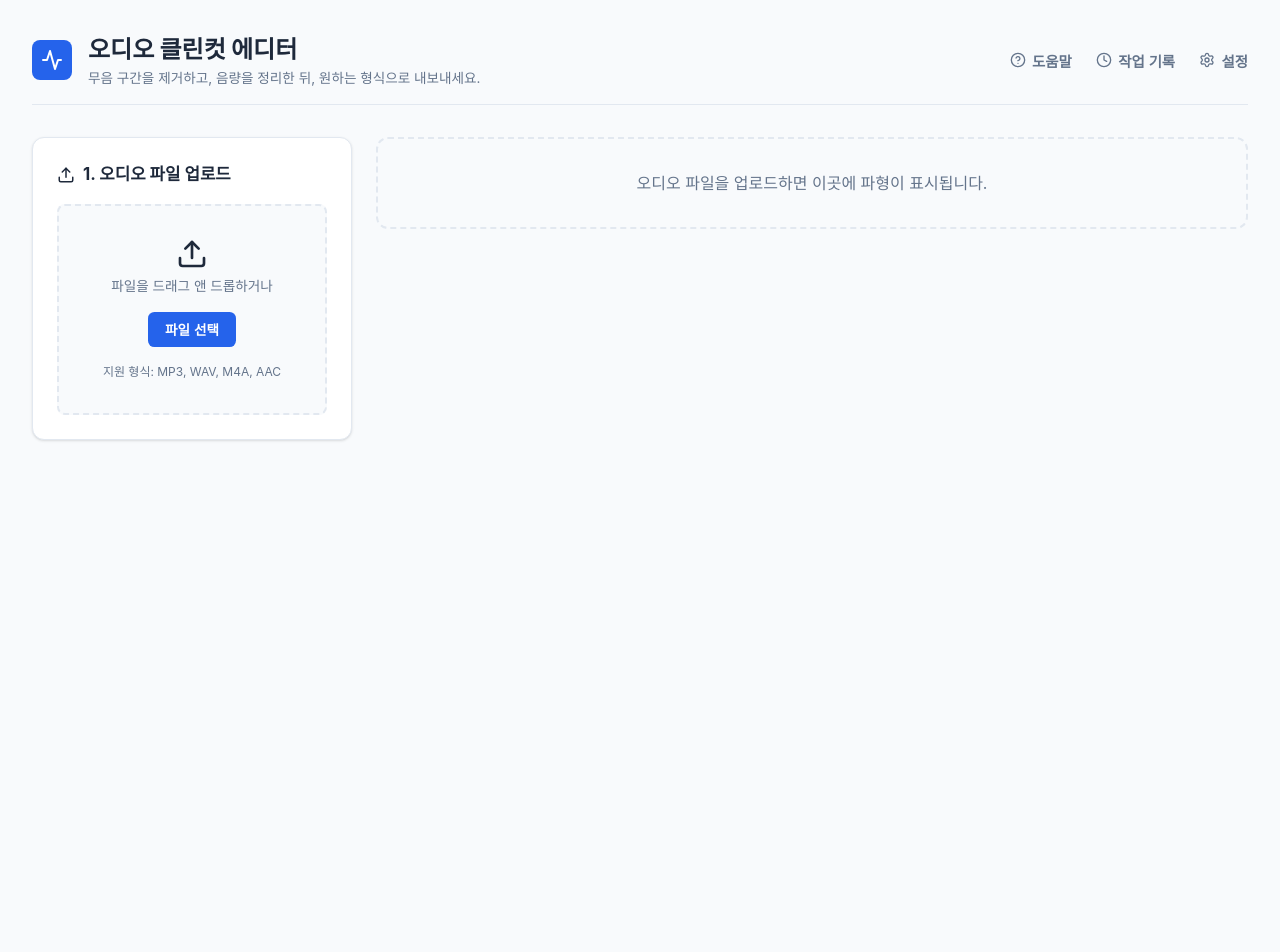
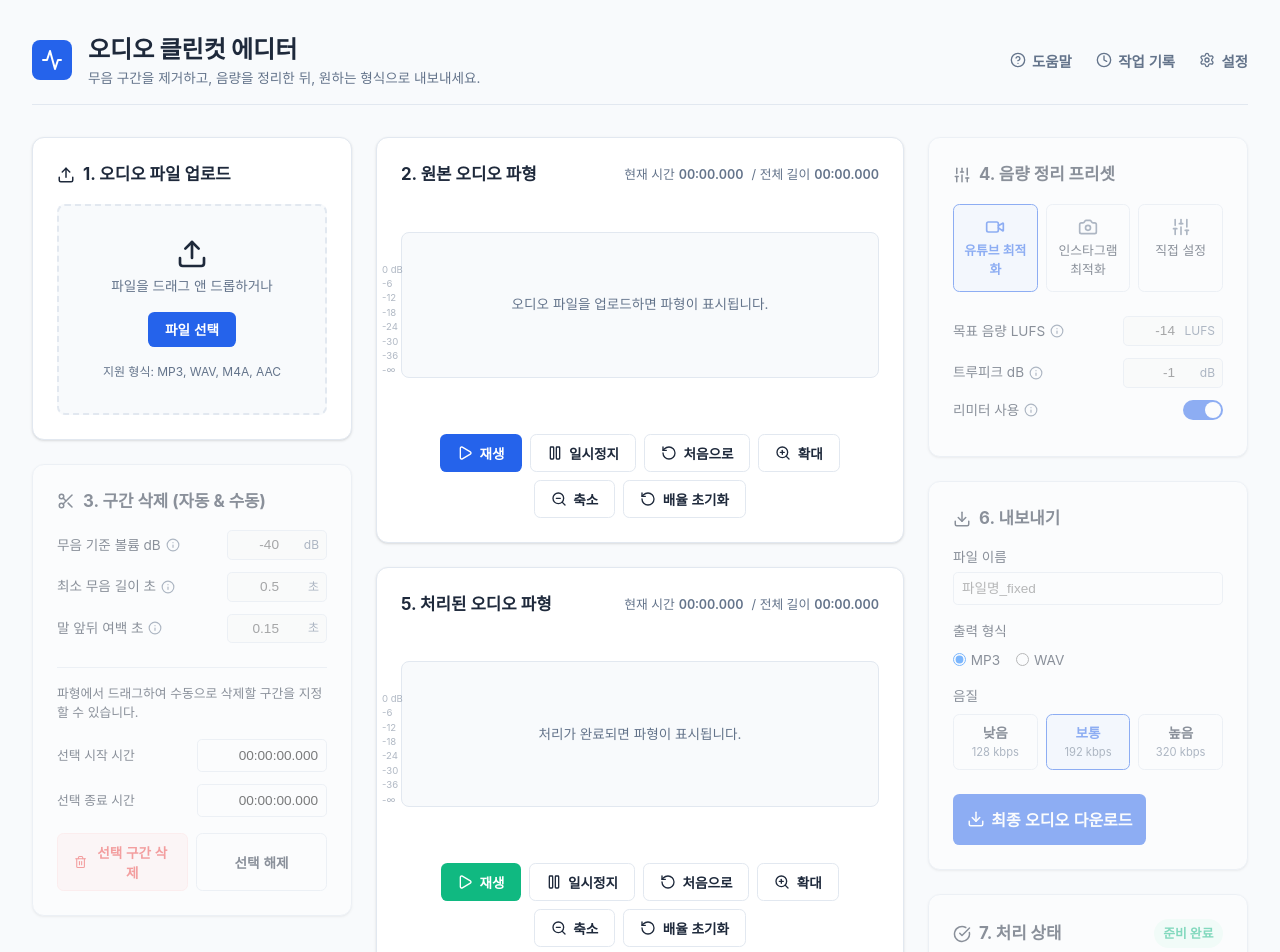
Before and after one commit to Jipsa2ho/ClearAudio, a React (Vite) app in the folder client/: page / in a window 1280 px wide. Shown: the top 952 px of the page. Before the commit the page ends 800 px from the top, so only its background shows below. Built offline with nearby package versions, Linux system fonts and the light colour scheme.

Commit message:
Fix: always show full UI, fix flickering on file upload

```diff
--- a/client/src/App.jsx
+++ b/client/src/App.jsx
@@ -292,6 +292,7 @@ function App() {
   };
 
   const clearSelection = () => {
+    if (!wsOriginal.current) { setSelectedRange(null); return; }
     const regions = wsOriginal.current.plugins.find(p => p instanceof RegionsPlugin);
     if (regions) regions.getRegions().forEach(r => { if (!r.id.startsWith('silence-')) r.remove(); });
     setSelectedRange(null);
@@ -370,27 +371,26 @@ function App() {
             </div>
           </div>
 
-          {file && (
-            <div className="card">
+          <div className="card" style={{opacity: file ? 1 : 0.5, pointerEvents: file ? 'auto' : 'none'}}>
             <h2 className="section-title"><Scissors size={18} /> 3. 구간 삭제 (자동 & 수동)</h2>
             <div className="input-row">
               <label>무음 기준 볼륨 dB <Info size={14} className="info-icon"/></label>
               <div className="input-with-unit">
-                  <input type="number" value={threshold} onChange={(e) => setThreshold(e.target.value)} />
+                <input type="number" value={threshold} onChange={(e) => setThreshold(e.target.value)} disabled={!file} />
                 <span className="unit">dB</span>
               </div>
             </div>
             <div className="input-row">
               <label>최소 무음 길이 초 <Info size={14} className="info-icon"/></label>
               <div className="input-with-unit">
-                  <input type="number" step="0.1" value={minSilence} onChange={(e) => setMinSilence(e.target.value)} />
+                <input type="number" step="0.1" value={minSilence} onChange={(e) => setMinSilence(e.target.value)} disabled={!file} />
                 <span className="unit">초</span>
               </div>
             </div>
             <div className="input-row">
               <label>말 앞뒤 여백 초 <Info size={14} className="info-icon"/></label>
               <div className="input-with-unit">
-                  <input type="number" step="0.01" value={padding} onChange={(e) => setPadding(e.target.value)} />
+                <input type="number" step="0.01" value={padding} onChange={(e) => setPadding(e.target.value)} disabled={!file} />
                 <span className="unit">초</span>
               </div>
             </div>
@@ -407,17 +407,14 @@ function App() {
               <input type="text" readOnly value={selectedRange ? formatTime(selectedRange.end) : '00:00:00.000'} style={{width:'130px', textAlign:'right'}} />
             </div>
             <div style={{display:'flex', gap:'0.5rem', marginTop:'1rem'}}>
-                <button className="btn btn-danger" style={{flex:1, justifyContent:'center'}} onClick={handleManualDelete} disabled={!selectedRange || statusType === 'busy'}><Trash2 size={14} /> 선택 구간 삭제</button>
-                <button className="btn btn-secondary" style={{flex:1, justifyContent:'center'}} onClick={clearSelection}>선택 해제</button>
+              <button className="btn btn-danger" style={{flex:1, justifyContent:'center'}} onClick={handleManualDelete} disabled={!selectedRange || statusType === 'busy' || !file}><Trash2 size={14} /> 선택 구간 삭제</button>
+              <button className="btn btn-secondary" style={{flex:1, justifyContent:'center'}} onClick={clearSelection} disabled={!file}>선택 해제</button>
             </div>
           </div>
-          )}
         </div>
 
         {/* CENTER COLUMN */}
-        <div className="col col-center" style={{gridColumn: file ? 'auto' : 'span 2'}}>
-          {file ? (
-            <>
+        <div className="col col-center">
           <div className="card">
             <div style={{display:'flex', justifyContent:'space-between', alignItems:'center', marginBottom:'1rem'}}>
               <h2 className="section-title" style={{margin:0}}>2. 원본 오디오 파형</h2>
@@ -429,17 +426,19 @@ function App() {
               <div className="y-axis-guide">
                 <span>0 dB</span><span>-6</span><span>-12</span><span>-18</span><span>-24</span><span>-30</span><span>-36</span><span>-∞</span>
               </div>
-                  <div ref={originalWaveformRef} className="waveform-view"></div>
+              <div ref={originalWaveformRef} className="waveform-view">
+                {!file && <div style={{display:'flex', alignItems:'center', justifyContent:'center', height:'100%', color:'var(--text-muted)', fontSize:'0.85rem'}}>오디오 파일을 업로드하면 파형이 표시됩니다.</div>}
+              </div>
             </div>
             <div ref={originalMinimapRef} className="minimap-view"></div>
 
             <div className="waveform-controls mt-4">
-                  <button className="btn btn-primary" onClick={() => wsOriginal.current?.playPause()}><Play size={16} /> 재생</button>
-                  <button className="btn btn-secondary" onClick={() => wsOriginal.current?.pause()}><Pause size={16} /> 일시정지</button>
-                  <button className="btn btn-secondary" onClick={() => { wsOriginal.current?.stop(); wsOriginal.current?.seekTo(0); }}><RotateCcw size={16} /> 처음으로</button>
-                  <button className="btn btn-secondary" onClick={() => handleZoom('in')}><ZoomIn size={16} /> 확대</button>
-                  <button className="btn btn-secondary" onClick={() => handleZoom('out')}><ZoomOut size={16} /> 축소</button>
-                  <button className="btn btn-secondary" onClick={() => handleZoom('reset')}><RotateCcw size={16} /> 배율 초기화</button>
+              <button className="btn btn-primary" onClick={() => wsOriginal.current?.playPause()} disabled={!file}><Play size={16} /> 재생</button>
+              <button className="btn btn-secondary" onClick={() => wsOriginal.current?.pause()} disabled={!file}><Pause size={16} /> 일시정지</button>
+              <button className="btn btn-secondary" onClick={() => { wsOriginal.current?.stop(); wsOriginal.current?.seekTo(0); }} disabled={!file}><RotateCcw size={16} /> 처음으로</button>
+              <button className="btn btn-secondary" onClick={() => handleZoom('in')} disabled={!file}><ZoomIn size={16} /> 확대</button>
+              <button className="btn btn-secondary" onClick={() => handleZoom('out')} disabled={!file}><ZoomOut size={16} /> 축소</button>
+              <button className="btn btn-secondary" onClick={() => handleZoom('reset')} disabled={!file}><RotateCcw size={16} /> 배율 초기화</button>
             </div>
           </div>
 
@@ -450,34 +449,29 @@ function App() {
             </div>
 
             <div ref={processedTimelineRef} className="timeline-view"></div>
-                <div className="waveform-container" style={{borderColor: 'var(--success)'}}>
+            <div className="waveform-container" style={{borderColor: processedFile ? 'var(--success)' : 'var(--border)'}}>
               <div className="y-axis-guide">
                 <span>0 dB</span><span>-6</span><span>-12</span><span>-18</span><span>-24</span><span>-30</span><span>-36</span><span>-∞</span>
               </div>
-                  <div ref={processedWaveformRef} className="waveform-view processed-view"></div>
+              <div ref={processedWaveformRef} className="waveform-view processed-view">
+                {!processedFile && <div style={{display:'flex', alignItems:'center', justifyContent:'center', height:'100%', color:'var(--text-muted)', fontSize:'0.85rem'}}>처리가 완료되면 파형이 표시됩니다.</div>}
+              </div>
             </div>
             <div ref={processedMinimapRef} className="minimap-view"></div>
 
             <div className="waveform-controls mt-4">
-                  <button className="btn btn-primary" style={{background:'var(--success)', border:'none'}} onClick={() => wsProcessed.current?.playPause()}><Play size={16} /> 재생</button>
-                  <button className="btn btn-secondary" onClick={() => wsProcessed.current?.pause()}><Pause size={16} /> 일시정지</button>
-                  <button className="btn btn-secondary" onClick={() => { wsProcessed.current?.stop(); wsProcessed.current?.seekTo(0); }}><RotateCcw size={16} /> 처음으로</button>
-                  <button className="btn btn-secondary" onClick={() => handleZoom('in', true)}><ZoomIn size={16} /> 확대</button>
-                  <button className="btn btn-secondary" onClick={() => handleZoom('out', true)}><ZoomOut size={16} /> 축소</button>
-                  <button className="btn btn-secondary" onClick={() => handleZoom('reset', true)}><RotateCcw size={16} /> 배율 초기화</button>
+              <button className="btn btn-primary" style={{background:'var(--success)', border:'none'}} onClick={() => wsProcessed.current?.playPause()} disabled={!processedFile}><Play size={16} /> 재생</button>
+              <button className="btn btn-secondary" onClick={() => wsProcessed.current?.pause()} disabled={!processedFile}><Pause size={16} /> 일시정지</button>
+              <button className="btn btn-secondary" onClick={() => { wsProcessed.current?.stop(); wsProcessed.current?.seekTo(0); }} disabled={!processedFile}><RotateCcw size={16} /> 처음으로</button>
+              <button className="btn btn-secondary" onClick={() => handleZoom('in', true)} disabled={!processedFile}><ZoomIn size={16} /> 확대</button>
+              <button className="btn btn-secondary" onClick={() => handleZoom('out', true)} disabled={!processedFile}><ZoomOut size={16} /> 축소</button>
+              <button className="btn btn-secondary" onClick={() => handleZoom('reset', true)} disabled={!processedFile}><RotateCcw size={16} /> 배율 초기화</button>
             </div>
           </div>
-            </>
-          ) : (
-            <div style={{height: '100%', display:'flex', alignItems:'center', justifyContent:'center', color:'var(--text-muted)', border:'2px dashed var(--border)', borderRadius:'0.75rem', padding:'2rem'}}>
-              오디오 파일을 업로드하면 이곳에 파형이 표시됩니다.
-            </div>
-          )}
         </div>
 
         {/* RIGHT COLUMN */}
-        {file && (
-          <div className="col col-right">
+        <div className="col col-right" style={{opacity: file ? 1 : 0.5, pointerEvents: file ? 'auto' : 'none'}}>
             <div className="card">
               <h2 className="section-title"><Sliders size={18} /> 4. 음량 정리 프리셋</h2>
               <div className="preset-tabs">
@@ -584,15 +578,12 @@ function App() {
               </div>
             </div>
         </div>
-        )}
       </div>
 
-      {file && (
       <div className="footer-tip">
         <Info size={18} style={{flexShrink: 0, marginTop: '2px'}} />
         <span>팁: 파형에서 드래그하여 구간을 선택하면 수동 삭제가 더 정확하게 가능합니다. 마우스 휠로 확대/축소할 수 있습니다. 설정값을 변경하면 자동으로 결과에 반영됩니다.</span>
       </div>
-      )}
     </div>
   );
 }
```
Lines whose indentation alone changed are shown as unchanged.
